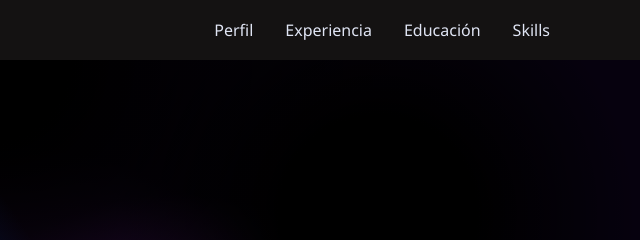
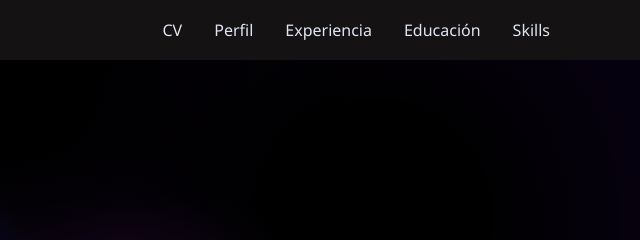
Before and after one commit to abrumay/Porfolio, a plain HTML site: page index.html in a window 1280 px wide. Shown: the top 240 px of the page, 640-1280 px from the left. Drawn offline with nearby package versions, Linux system fonts and the light colour scheme; files whose address does not match are found by name; a web font is replaced by a local one.

Commit message:
Update index.html

```diff
--- a/index.html
+++ b/index.html
@@ -25,6 +25,7 @@
       </button>
       <div class="collapse navbar-collapse" id="navbarNav">
         <ul class="navbar-nav ms-auto">
+           <li class="nav-item"><a class="nav-link" href="#cv">CV</a></li>
           <li class="nav-item"><a class="nav-link" href="#perfil">Perfil</a></li>
           <li class="nav-item"><a class="nav-link" href="#experiencia">Experiencia</a></li>
           <li class="nav-item"><a class="nav-link" href="#educacion">Educación</a></li>
```
